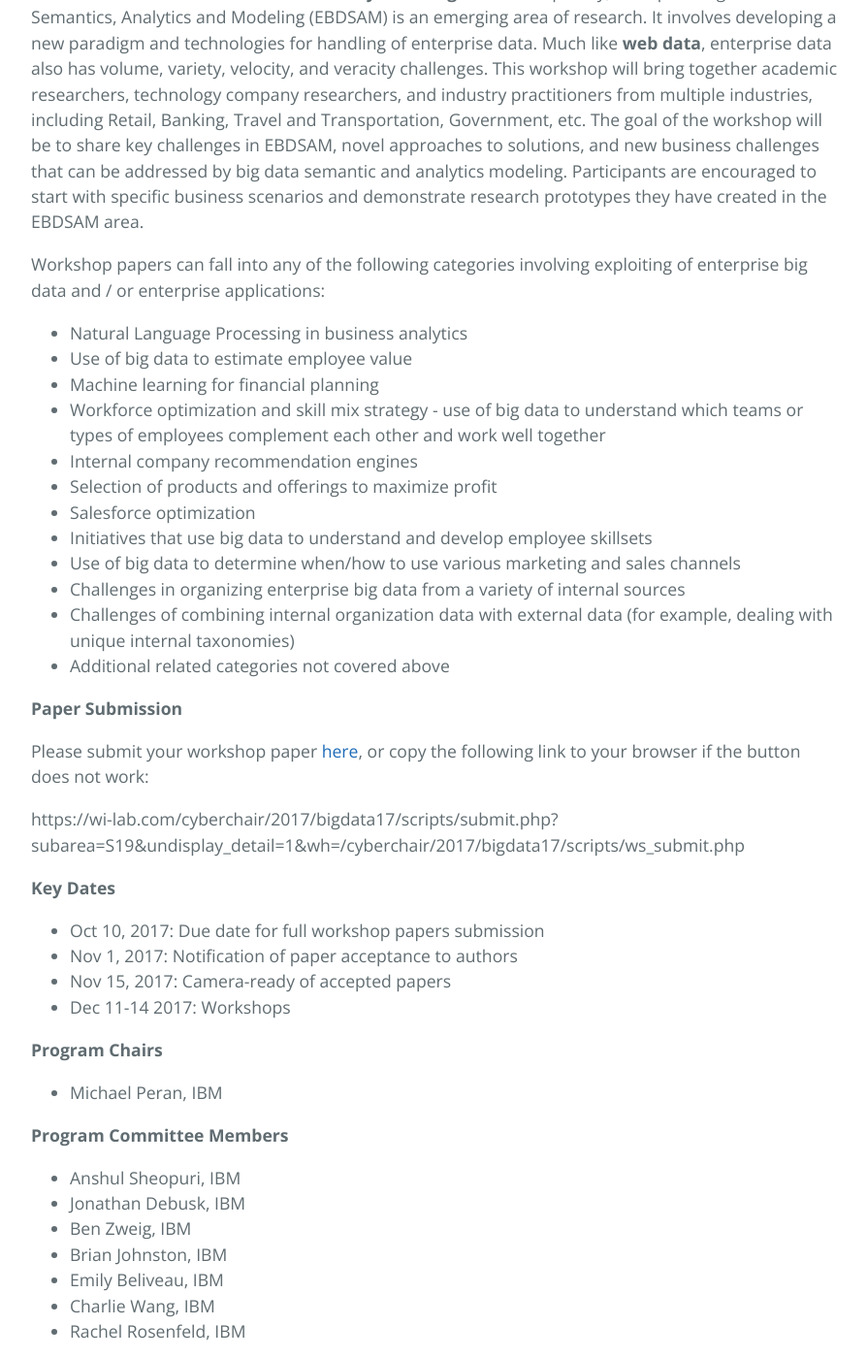
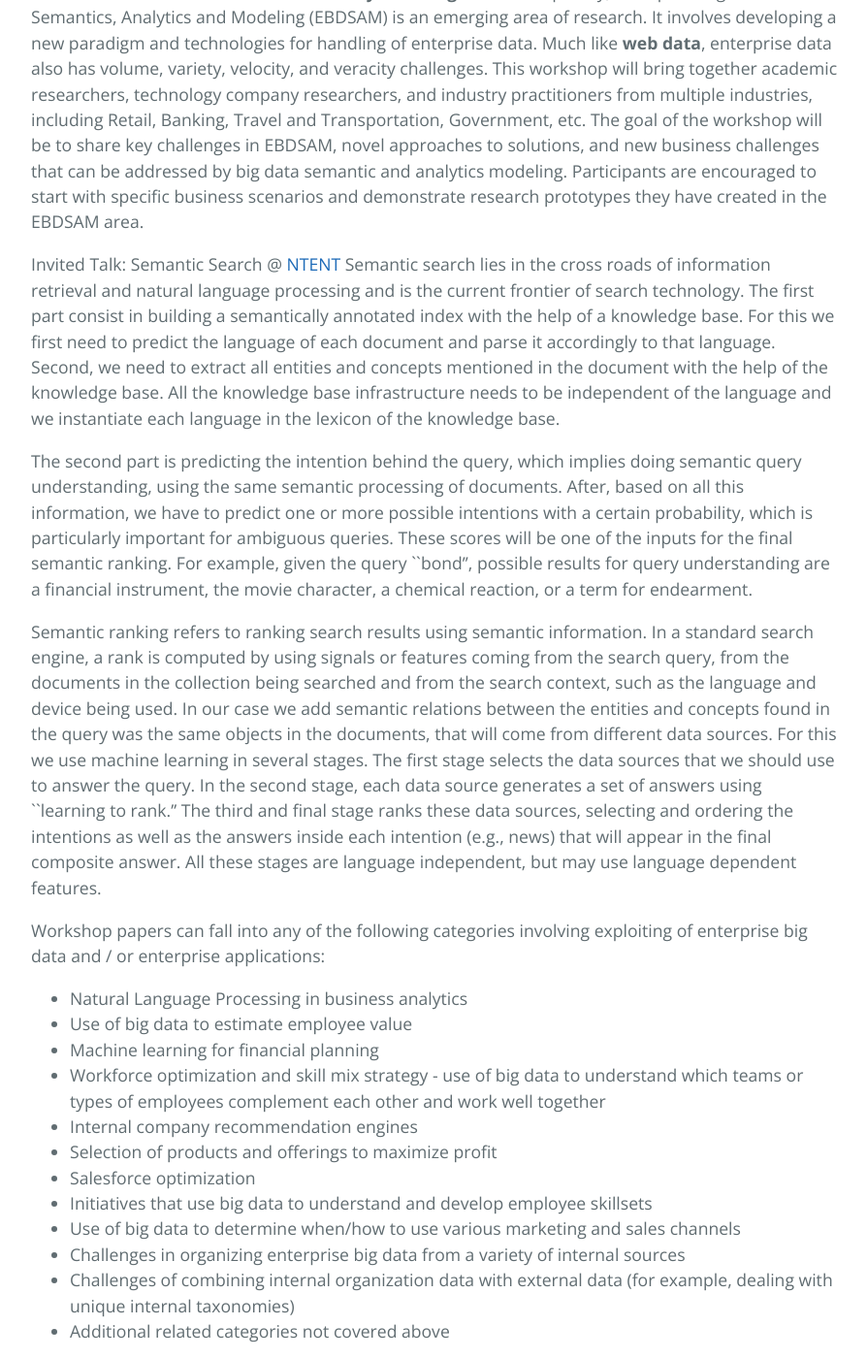
Before and after one commit to jialeiwang/jialeiwang.github.io, a Jekyll site: the page built from index.md, in a window 1280 px wide and 1400 px high, scrolled down 685 px. Shown: the whole window at 97% size, without its empty margins (192-1086 px from the left). Built offline with Jekyll 4.4.1, drawn with Linux system fonts in a browser that asks for light colours.

Commit message:
add abstract

```diff
--- a/index.md
+++ b/index.md
@@ -2,6 +2,13 @@
 layout: default
 ---
 While big data has been a topic of research and industry activity, much of it has been focused on unstructured data such as web logs, web crawl data, and social media data. One area which has received less attention but offers significant opportunities is that of **enterprise big data**. As companies drive towards leveraging analytics to create new value, they are faced with one of the most daunting challenges post the enterprise data warehousing era, **How can we link data from hundreds of business processes, tens of businesses, and combine relevant enterprise data with external data to enable novel analytical insights?** Consequently, Enterprise Big Data Semantics, Analytics and Modeling (EBDSAM) is an emerging area of research. It involves developing a new paradigm and technologies for handling of enterprise data. Much like **web data**, enterprise data also has volume, variety, velocity, and veracity challenges. This workshop will bring together academic researchers, technology company researchers, and industry practitioners from multiple industries, including Retail, Banking, Travel and Transportation, Government, etc. The goal of the workshop will be to share key challenges in EBDSAM, novel approaches to solutions, and new business challenges that can be addressed by big data semantic and analytics modeling. Participants are encouraged to start with specific business scenarios and demonstrate research prototypes they have created in the EBDSAM area.
+
+Invited Talk: Semantic Search @ [NTENT](http://www.ntent.com/)
+Semantic search lies in the cross roads of information retrieval and natural language processing and is the current frontier of search technology. The first part consist in building a semantically annotated index with the help of a knowledge base. For this we first need to predict the language of each document and parse it accordingly to that language. Second, we need to extract all entities and concepts mentioned in the document with the help of the knowledge base. All the knowledge base infrastructure needs to be independent of the language and we instantiate each language in the lexicon of the knowledge base.
+
+The second part is predicting the intention behind the query, which implies doing semantic query understanding, using the same semantic processing of documents. After, based on all this information, we have to predict one or more possible intentions with a certain probability, which is particularly important for ambiguous queries. These scores will be one of the inputs for the final semantic ranking. For example, given the query ``bond'', possible results for query understanding are a financial instrument, the movie character, a chemical reaction, or a term for endearment.
+
+Semantic ranking refers to ranking search results using semantic information. In a standard search engine, a rank is computed by using signals or features coming from the search query, from the documents in the collection being searched and from the search context, such as the language and device being used. In our case we add semantic relations between the entities and concepts found in the query was the same objects in the documents, that will come from different data sources. For this we use machine learning in several stages. The first stage selects the data sources that we should use to answer the query. In the second stage, each data source generates a set of answers using ``learning to rank.'' The third and final stage ranks these data sources, selecting and ordering the intentions as well as the answers inside each intention (e.g., news) that will appear in the final composite answer. All these stages are language independent, but may use language dependent features.
 
 Workshop papers can fall into any of the following categories involving exploiting of enterprise big data and / or enterprise applications:
 * Natural Language Processing in business analytics
```
